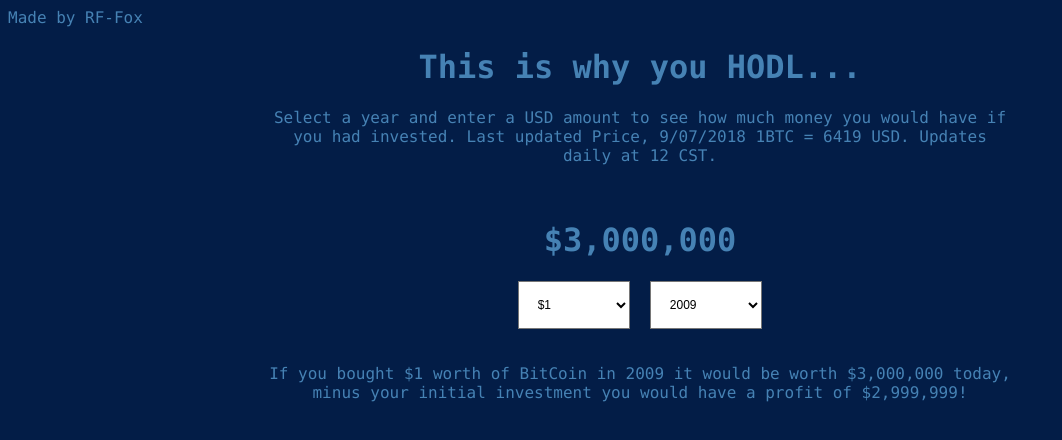
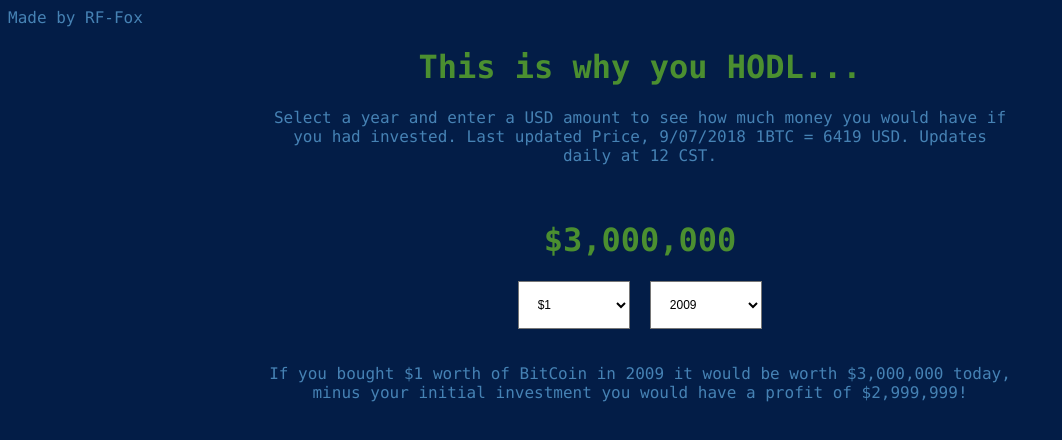
Before and after one commit to TNLOoTLC/Missed-Opportunities, a plain HTML site: page index.html in a window 1280 px wide. Shown: the whole page, without its empty margins (0-1062 px from the left). Drawn offline with Linux system fonts and the light colour scheme.

Commit message:
Color change for h1 `rgb(75, 143, 48)`

```diff
--- a/style.css
+++ b/style.css
@@ -5,7 +5,7 @@
 }
 
 h1 {
-  color: steelblue;
+  color: rgb(75, 143, 48);
 }
 
 div#stock-profit-container {
```
